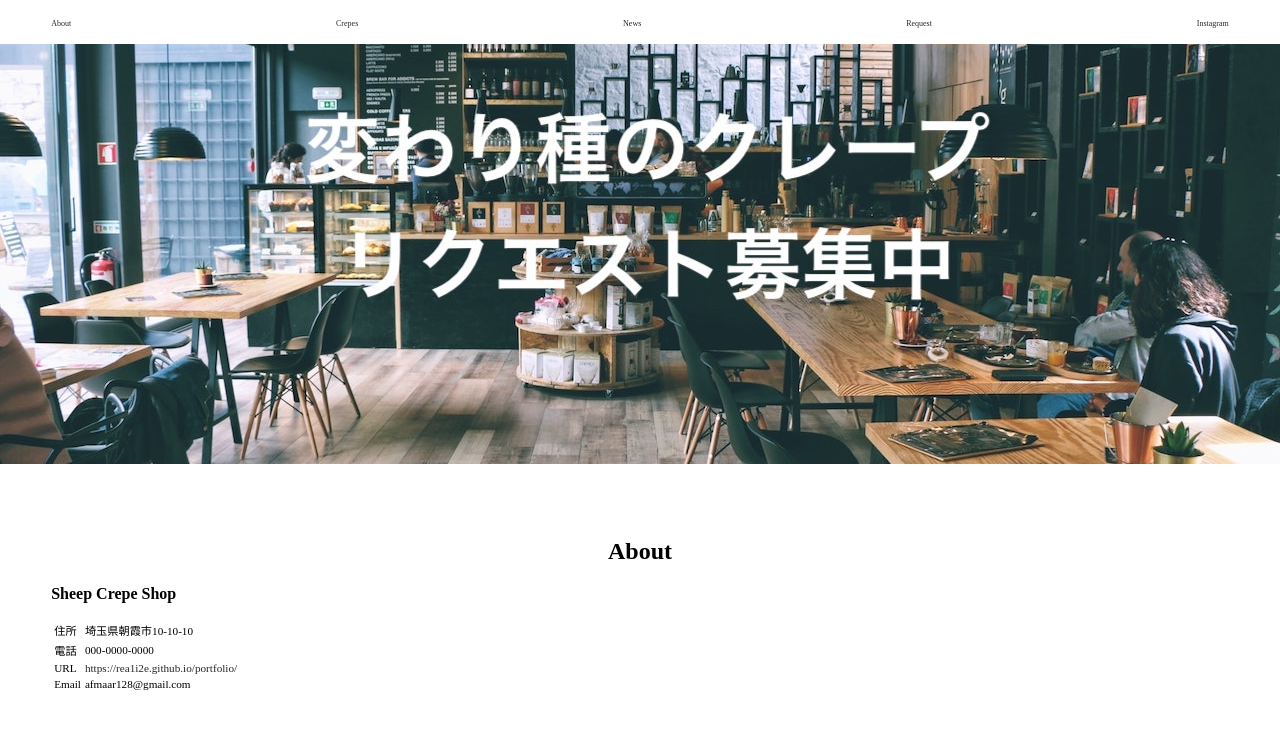
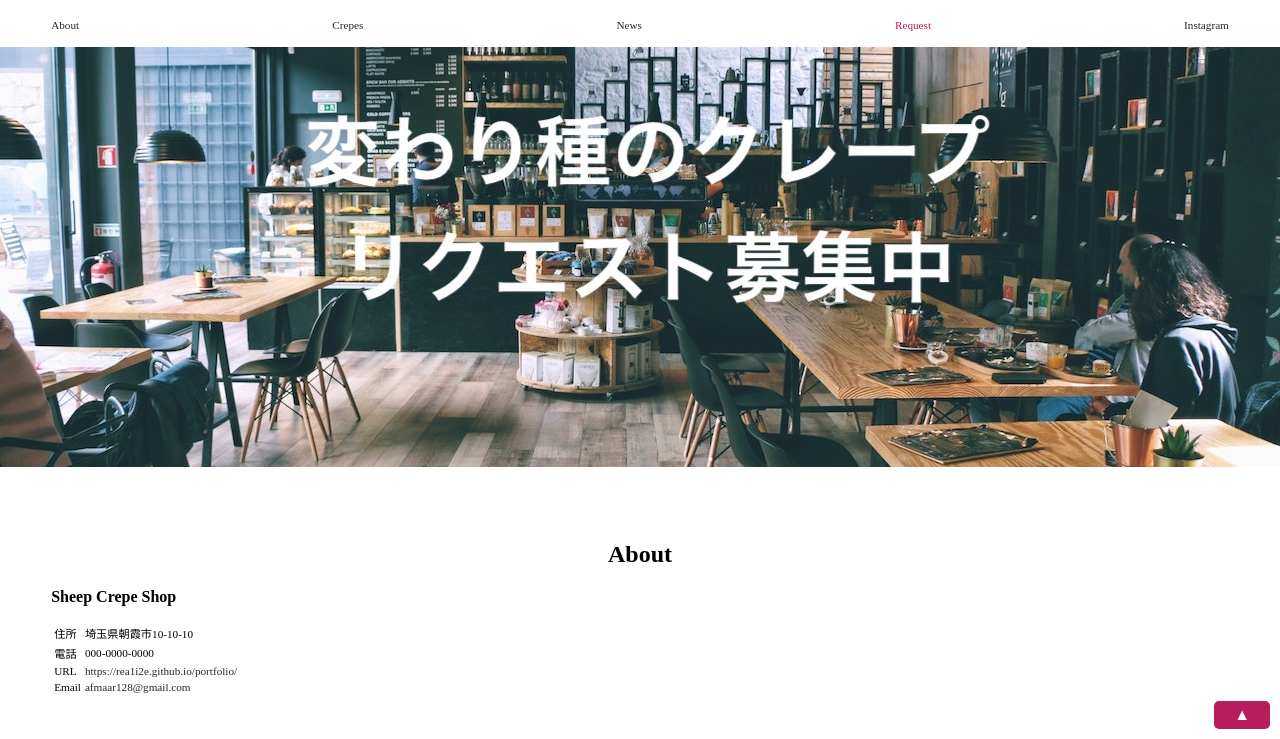
Before and after one commit to rea1i2e/2021-07crepe-shop, a plain HTML site: page index.html in a window 1280 px wide. Shown: the part 61-800 px from the top of the page. Drawn offline with Linux system fonts and the light colour scheme.

Commit message:
fix SPversion

```diff
--- a/index.html
+++ b/index.html
@@ -16,7 +16,7 @@
         <li><a href="#about">About</a></li>
         <li><a href="#crepes">Crepes</a></li>
         <li><a href="#news">News</a></li>
-        <li><a href="#request">Request</a></li>
+        <li><a id="req" href="#request">Request</a></li>
         <li><a href="https://www.instagram.com/rea1i2e/?hl=ja">Instagram</a></li>
       </ul>
     </nav>
@@ -45,7 +45,7 @@
         </tr>
         <tr>
           <td>Email</td>
-          <td>afmaar128@gmail.com</td>
+          <td><a href="mailto:afmaar128@gmail.com">afmaar128@gmail.com</a></td>
         </tr>
       </table>
     </section>
@@ -113,6 +113,12 @@
 
     </section>
 
+<!-- トップへ戻るボタン -->
+    <a href="#">
+      <div class="back-to-top">▲</div>
+    </a>
+
+
   </main>
   <footer>
     <p>
--- a/style.css
+++ b/style.css
@@ -14,6 +14,11 @@ ul {
 a {
   text-decoration: none;
   color: #24292E;
+}
+
+a:hover {
+  opacity: .7;
+  color: rgb(185, 29, 94);
 }
 
 section {
@@ -50,7 +55,12 @@ nav ul {
 }
 
 nav li {
-  font-size: .5rem;
+  font-size: .7rem;
+  /* font-weight: bolder; */
+}
+
+#req {
+  color: rgb(185, 29, 94);
 }
 
 /* メインビジュアル */
@@ -95,6 +105,22 @@ nav li {
   border-bottom: solid 1px #C8C8C8;
 }
 
+/* トップへ戻るボタン */
+.back-to-top {
+  position:fixed;
+  bottom: 10px;
+  right: 10px;
+  background: rgb(185, 29, 94);
+  border-radius: 5px;
+  color: white;
+  text-align:center;
+  padding: 5px 20px;
+}
+
+.back-to-top:hover {
+  opacity: .7;
+}
+
 /* footer */
 
 footer {
```
